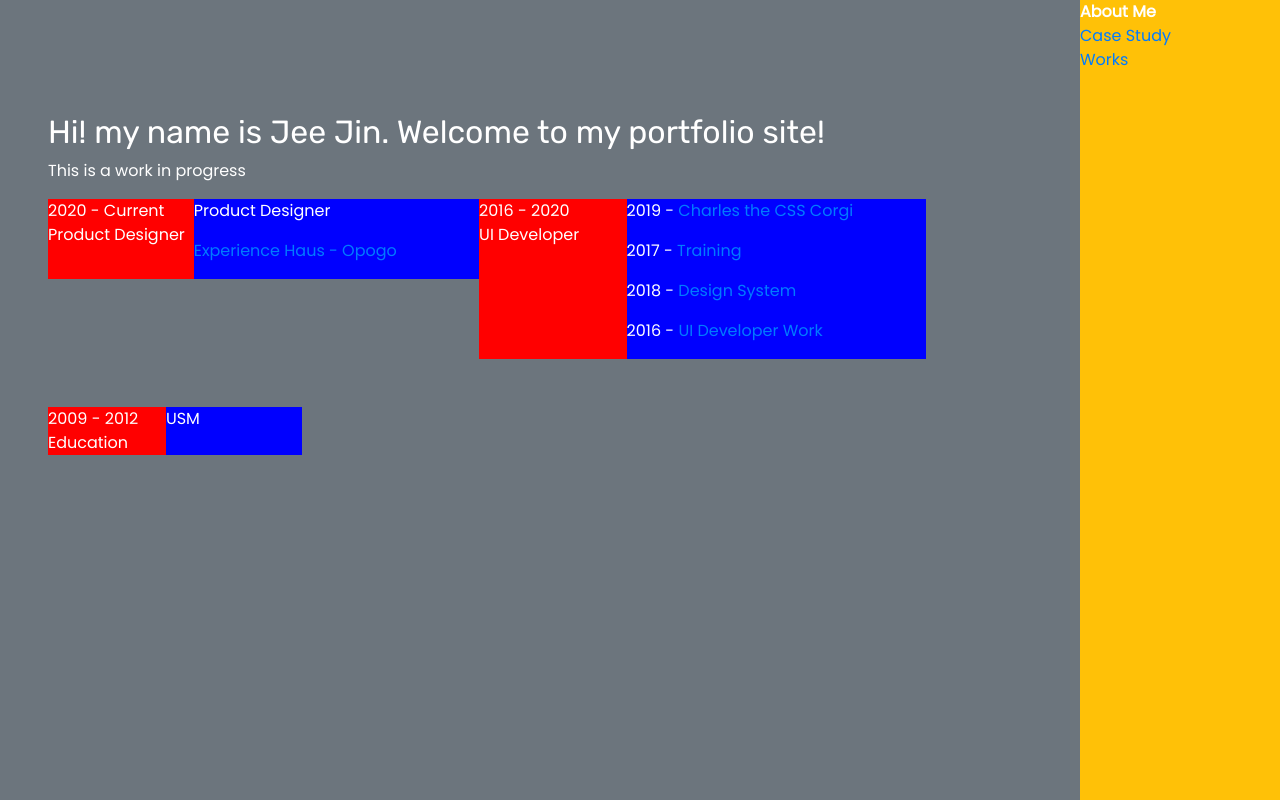
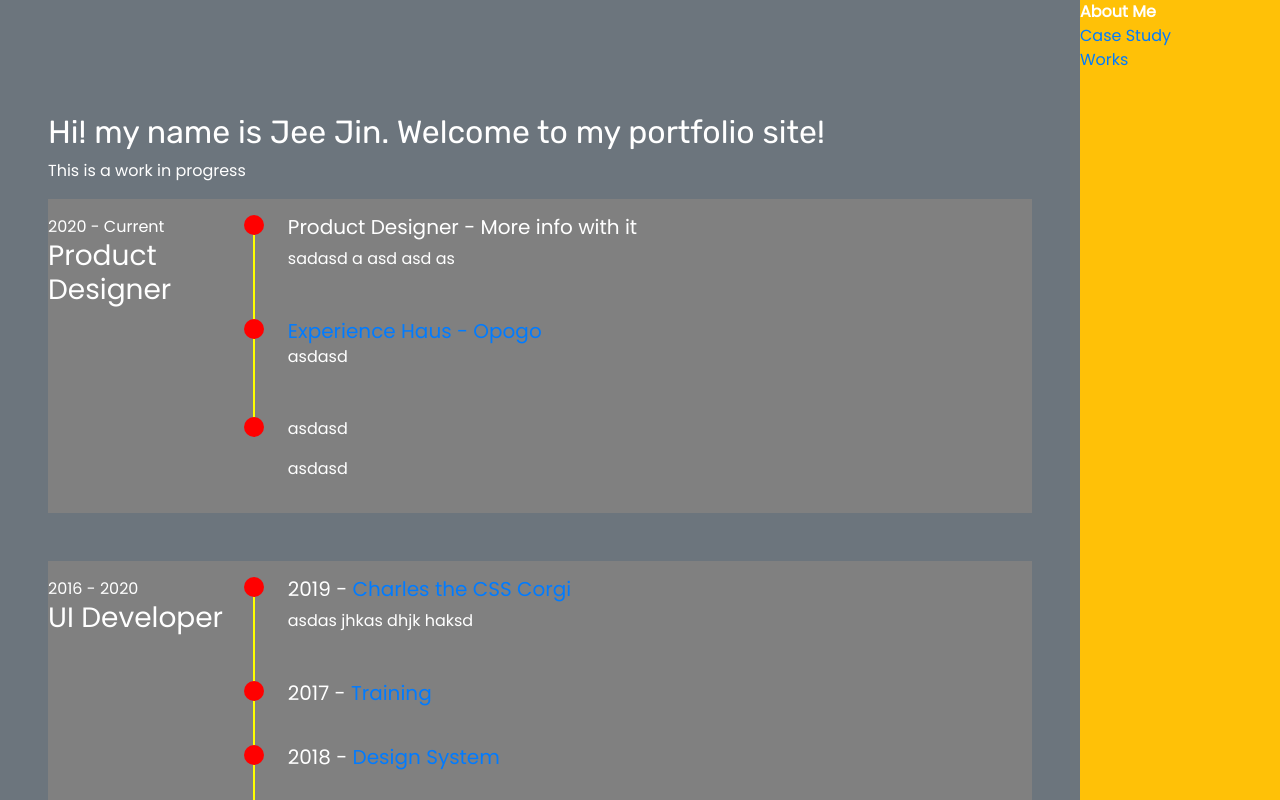
Before and after one commit to jjmok/portfolio-2, a Vue app: page /about-me in a window 1280 px wide. Built offline with nearby package versions, Linux system fonts and the light colour scheme.

Commit message:
timeline refinement

```diff
--- a/src/views/AboutMe.vue
+++ b/src/views/AboutMe.vue
@@ -3,45 +3,64 @@
     <h2>Hi! my name is Jee Jin. Welcome to my portfolio site!</h2>
     <p>This is a work in progress</p>
 
-    <div class="pf-timeline-entry">
-      <div class="pf-status">
+    <div class="time-block">
+      <div class="status">
         <span>2020 - Current</span>
-        <span>Product Designer</span>
+        <span class="h3">Product Designer</span>
       </div>
-      <div class="pf-timeline">
-        <p>Product Designer</p>
-        <p><router-link class="mr-2" :to="{ name: 'Opogo'}">Experience Haus - Opogo</router-link></p>
+      <div class="timeline">
+        <div class="timeline-entry">
+          <p class="h5">Product Designer - More info with it</p>
+          <p>sadasd a asd asd as</p>
+        </div>
+        <div class="timeline-entry">
+          <router-link class="h5" :to="{ name: 'Opogo'}">Experience Haus - Opogo</router-link>
+          <p>asdasd</p>
+        </div>
+        <div class="timeline-entry">
+          <p>asdasd</p>
+          <p>asdasd</p>
+        </div>
       </div>
     </div>
 
-    <div class="pf-timeline-entry">
-      <div class="pf-status">
+    <div class="time-block">
+      <div class="status">
         <span>2016 - 2020</span>
-        <span>UI Developer</span>
+        <span class="h3">UI Developer</span>
       </div>
-      <div class="pf-timeline">
-        <p>
-          2019 - <a target="_blank" href="https://codepen.io/JayJay89/full/OKOdma">Charles the CSS Corgi</a>
-        </p>
-        <p>
-          2017 - <router-link class="mr-2" :to="{ name: 'Training'}">Training</router-link>
-        </p>
-        <p>
-          2018 - <router-link class="mr-2" :to="{ name: 'Design System'}">Design System</router-link>
-        </p>
-        <p>
+      <div class="timeline">
+        <div class="timeline-entry">
+          <p class="h5">
+            2019 - <a target="_blank" href="https://codepen.io/JayJay89/full/aNmoYR">Charles the CSS Corgi</a>
+          </p>
+          <p>asdas jhkas dhjk haksd</p>
+        </div>
+        <div class="timeline-entry">
+          <p class="h5">
+            2017 - <router-link class="mr-2" :to="{ name: 'Training'}">Training</router-link>
+          </p>
+        </div>
+        <div class="timeline-entry">
+          <p class="h5">
+            2018 - <router-link class="mr-2" :to="{ name: 'Design System'}">Design System</router-link>
+          </p>
+        </div>
+        <div class="timeline-entry">
           2016 - <router-link class="mr-2" :to="{ name: 'Pikto'}">UI Developer Work</router-link>
-        </p>
+        </div>
       </div>
     </div>
 
-    <div class="pf-timeline-entry">
-      <div class="pf-status">
+    <div class="time-block">
+      <div class="status">
         <span>2009 - 2012</span>
-        <span>Education</span>
+        <span class="h3">Education</span>
       </div>
-      <div class="pf-timeline">
-        <p>USM</p>
+      <div class="timeline">
+        <div class="timeline-entry">
+          USM
+        </div>
       </div>
     </div>
   </div>
@@ -59,27 +78,73 @@ export default {
 <style lang="scss">
   @import "@/assets/prerequisite";
   $status-width: 220px;
+  $timeline-circ-width: 20px;
+  $timeline-side-padding: $spacer-3;
+  $timeline-top-padding: $spacer-3;
+  $line-width: 2px;
 
-  .pf-timeline-entry {
+  .time-block {
+    display: flex;
+    flex-direction: column;
+    margin-bottom: $spacer-5;
+    background-color: grey;
+
+    @include media-breakpoint-up(md) {
+      display: inline-flex;
+      flex-direction: row;
+      width: 100%;
+    }
+  }
+
+  .timeline-entry {
+    padding: $timeline-top-padding 0 $timeline-top-padding calc( #{$timeline-circ-width * 3});
+    position: relative;
+
+    &::after,
+    &::before {
+      content: "";
+      display: flex;
+      position: absolute;
+    }
+
+    &::after {
+      width: $timeline-circ-width;
+      height: $timeline-circ-width;
+      border-radius: 50%;
+      background-color: red;
+      left: $timeline-side-padding;
+      top: calc(#{$timeline-top-padding} + #{$timeline-circ-width} / 2);
+      transform: translateY(-50%);
+    }
+
+    &::before {
+      background-color: yellow;
+      width: $line-width;
+      height: 100%;
+      left: calc(#{$timeline-circ-width / 2} - #{$line-width / 2} + #{$timeline-side-padding});
+      top: calc(#{$timeline-top-padding} + #{$timeline-circ-width} / 2);
+    }
+
+    &:last-child {
+      //hide the last line
+      &::before {
+        display: none;
+      }
+    }
+  }
+
+  .status {
     display: flex;
     flex-direction: column;
 
-    margin-bottom: $spacer-5;
     @include media-breakpoint-up(md) {
-      display: inline-flex;
-      flex-direction: row;
+      width: $status-width;
+      padding-top: $timeline-top-padding;
     }
   }
 
-  .pf-status {
-    background: red;
-    display: flex;
-    flex-direction: column;
-    width: $status-width;
-  }
-
-  .pf-timeline {
-    background: blue;
-    width: calc(100%)
+  .timeline {
+    width: calc(100%);
+    position: relative;
   }
 </style>
```
